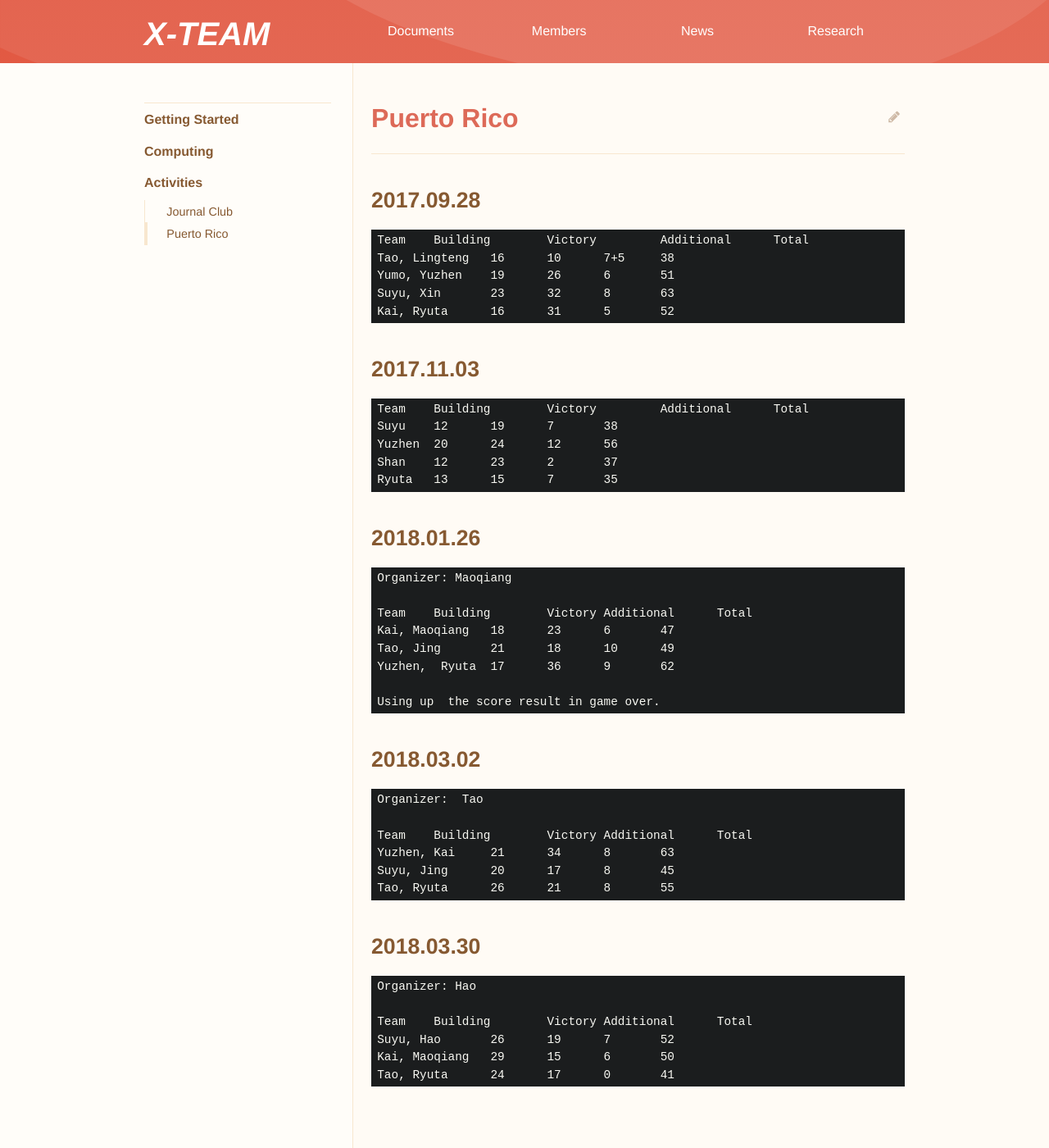
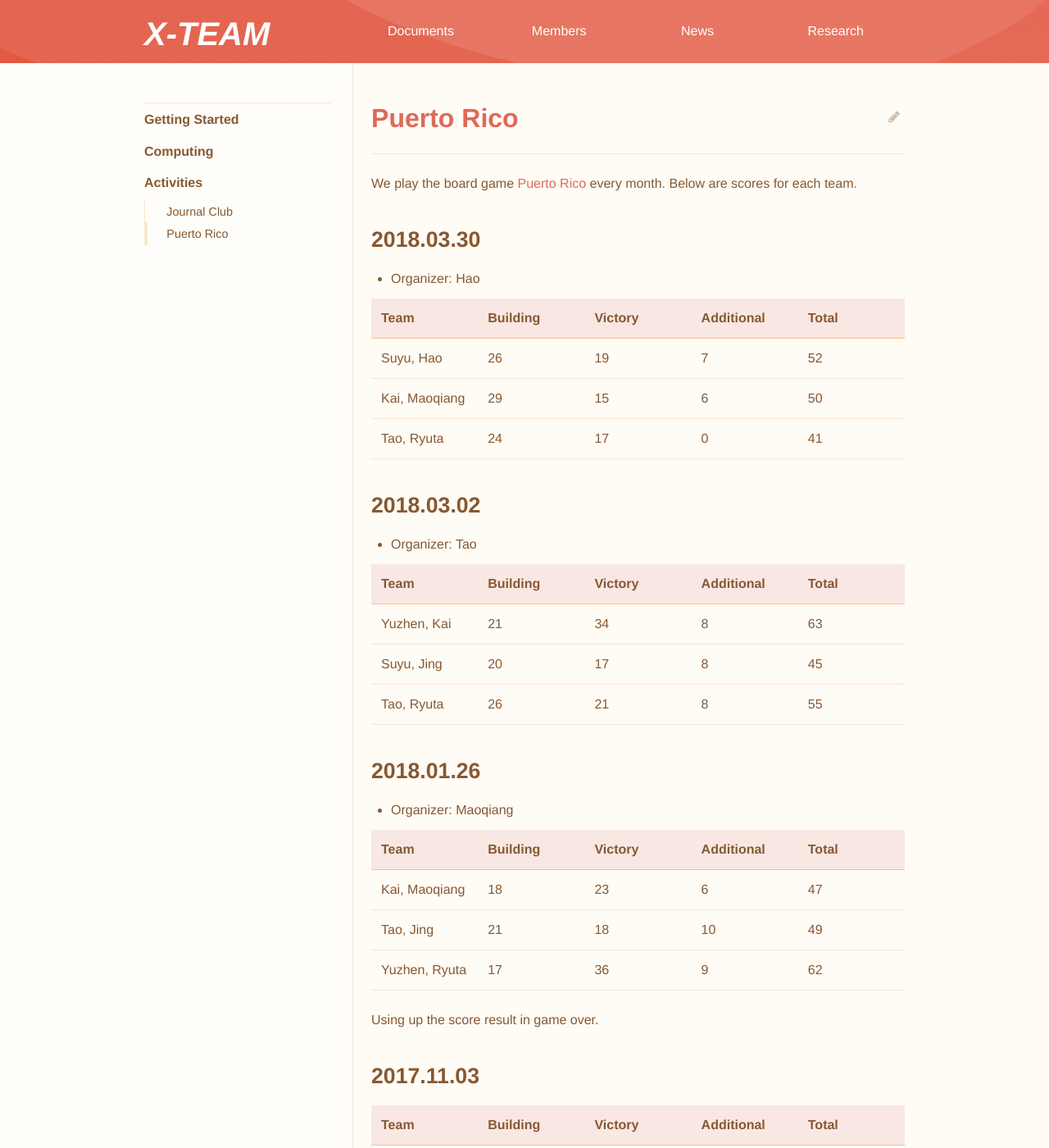
Before and after one commit to dt-np/xteam, a Jekyll site: the page built from _docs/puertorico.md, in a window 1280 px wide and 1400 px high. Shown: the whole window at 82% size. Built offline with Jekyll 4.4.1, drawn with Linux system fonts in a browser that asks for light colours; some of the changed text lies outside the part shown.

Commit message:
Fix typos

```diff
--- a/_docs/puertorico.md
+++ b/_docs/puertorico.md
@@ -2,52 +2,60 @@
 title: Puerto Rico
 ---
 
+We play the board game [Puerto Rico][1] every month. Below are scores for each team.
 
-## 2017.09.28
+## 2018.03.30
 
-	Team	Building 	Victory 	Additional	Total
-	Tao, Lingteng	16	10	7+5	38
-	Yumo, Yuzhen	19	26	6	51
-	Suyu, Xin	23	32	8	63
-	Kai, Ryuta	16	31	5	52
+* Organizer: Hao
 
-
-
-## 2017.11.03
-
-	Team	Building 	Victory 	Additional	Total
-	Suyu	12	19	7	38
-	Yuzhen	20	24	12	56
-	Shan	12	23	2	37
-	Ryuta	13	15	7	35
-
-## 2018.01.26
-
-	Organizer: Maoqiang
-
-	Team	Building	Victory	Additional 	Total
-	Kai, Maoqiang	18	23	6	47
-	Tao, Jing	21	18	10	49
-	Yuzhen,  Ryuta 	17	36	9	62
-
-	Using up  the score result in game over.
+| Team          | Building | Victory | Additional | Total |
+| ------------- | -------- | ------- | ---------- | ----- |
+| Suyu, Hao     | 26       | 19      | 7          | 52    |
+| Kai, Maoqiang | 29       | 15      | 6          | 50    |
+| Tao, Ryuta    | 24       | 17      | 0          | 41    |
 
 
 ## 2018.03.02
 
-	Organizer:  Tao
+* Organizer:  Tao
 
-	Team	Building	Victory	Additional	Total
-	Yuzhen, Kai	21	34	8	63
-	Suyu, Jing	20	17	8	45
-	Tao, Ryuta	26	21	8	55
+| Team        | Building | Victory | Additional | Total |
+| ----------- | -------- | ------- | ---------- | ----- |
+| Yuzhen, Kai | 21       | 34      | 8          | 63    |
+| Suyu, Jing  | 20       | 17      | 8          | 45    |
+| Tao, Ryuta  | 26       | 21      | 8          | 55    |
 
 
-## 2018.03.30
+## 2018.01.26
 
-    Organizer: Hao
+* Organizer: Maoqiang
 
-	Team	Building 	Victory	Additional	Total
-	Suyu, Hao	26	19	7	52
-	Kai, Maoqiang	29	15	6	50
-	Tao, Ryuta	24	17	0	41
+| Team           | Building | Victory | Additional | Total |
+| -------------- | -------- | ------- | ---------- | ----- |
+| Kai, Maoqiang  | 18       | 23      | 6          | 47    |
+| Tao, Jing      | 21       | 18      | 10         | 49    |
+| Yuzhen,  Ryuta | 17       | 36      | 9          | 62    |
+
+Using up  the score result in game over.
+
+## 2017.11.03
+
+| Team   | Building | Victory | Additional | Total |
+| ------ | -------- | ------- | ---------- | ----- |
+| Suyu   | 12       | 19      | 7          | 38    |
+| Yuzhen | 20       | 24      | 12         | 56    |
+| Shan   | 12       | 23      | 2          | 37    |
+| Ryuta  | 13       | 15      | 7          | 35    |
+
+
+## 2017.09.28
+
+| Team          | Building | Victory | Additional | Total |
+| ------------- | -------- | ------- | ---------- | ----- |
+| Tao, Lingteng | 16       | 10      | 7+5        | 38    |
+| Yumo, Yuzhen  | 19       | 26      | 6          | 51    |
+| Suyu, Xin     | 23       | 32      | 8          | 63    |
+| Kai, Ryuta    | 16       | 31      | 5          | 52    |
+
+
+[1]: https://en.wikipedia.org/wiki/Puerto_Rico_%28board_game%29
```
Also changed, not shown: _docs/comp/git.md (+30 -18 lines), _docs/comp/mac.md (+5 -2 lines).
